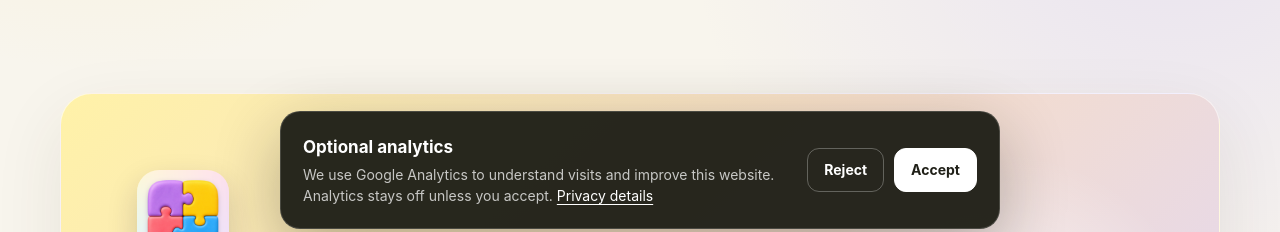
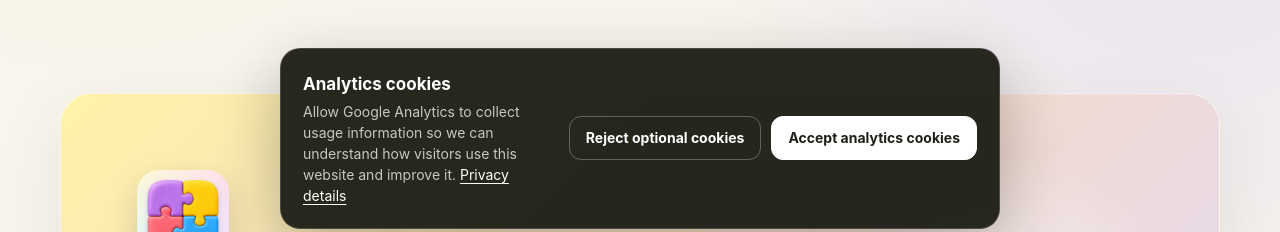
Before and after one commit to MichaelKostin/kostin.app, a plain HTML site: page index.html in a window 1280 px wide. Shown: the part 551-783 px from the top of the page. Drawn offline with Linux system fonts and the light colour scheme.

Commit message:
Update Google Analytics settings

```diff
--- a/index.html
+++ b/index.html
@@ -457,12 +457,12 @@
 
     <section class="consent-banner" id="consent-banner" role="dialog" aria-labelledby="consent-title" aria-describedby="consent-description" hidden>
         <div class="consent-copy">
-            <strong id="consent-title">Optional analytics</strong>
-            <p id="consent-description">We use Google Analytics to understand visits and improve this website. Analytics stays off unless you accept. <a href="/privacy.html">Privacy details</a></p>
+            <strong id="consent-title">Analytics cookies</strong>
+            <p id="consent-description">Allow Google Analytics to collect usage information so we can understand how visitors use this website and improve it. <a href="/privacy.html">Privacy details</a></p>
         </div>
         <div class="consent-actions">
-            <button class="consent-button" id="consent-reject" type="button">Reject</button>
-            <button class="consent-button accept" id="consent-accept" type="button">Accept</button>
+            <button class="consent-button" id="consent-reject" type="button">Reject optional cookies</button>
+            <button class="consent-button accept" id="consent-accept" type="button">Accept analytics cookies</button>
         </div>
     </section>
 
```
